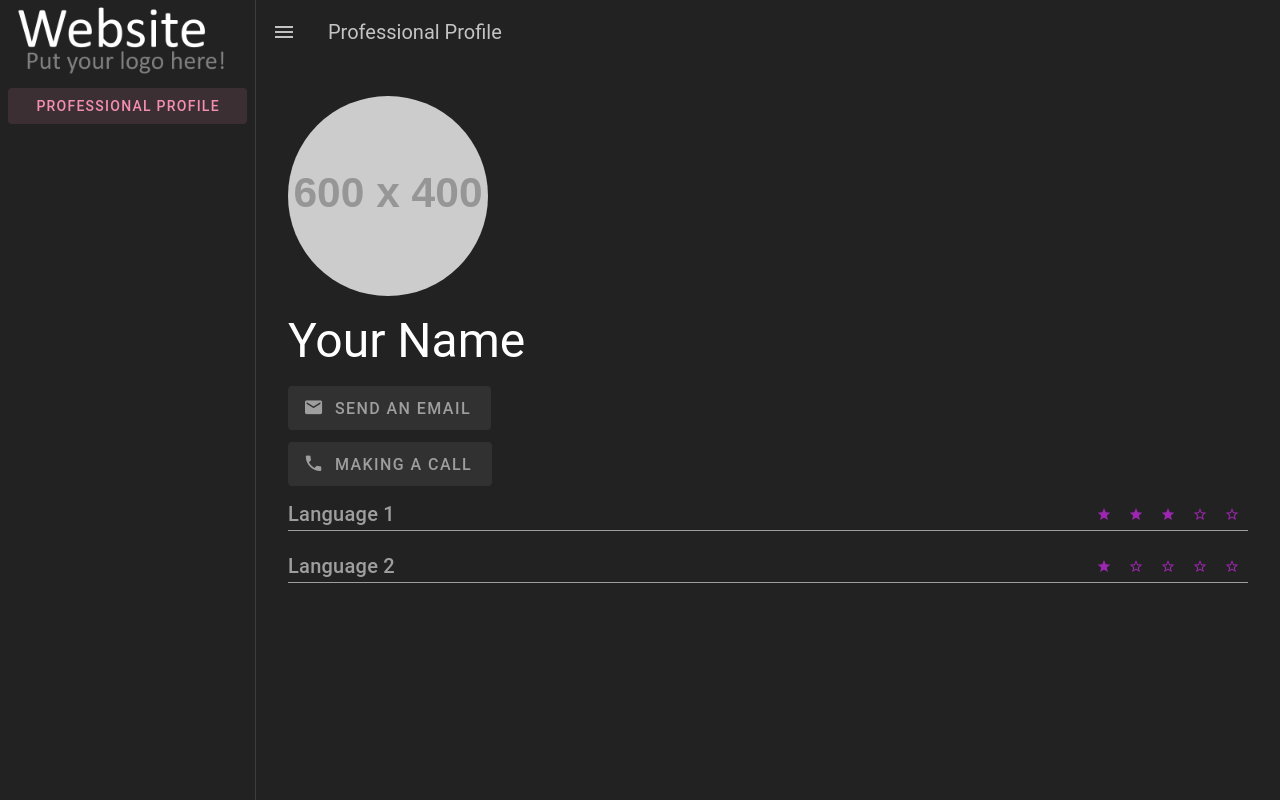
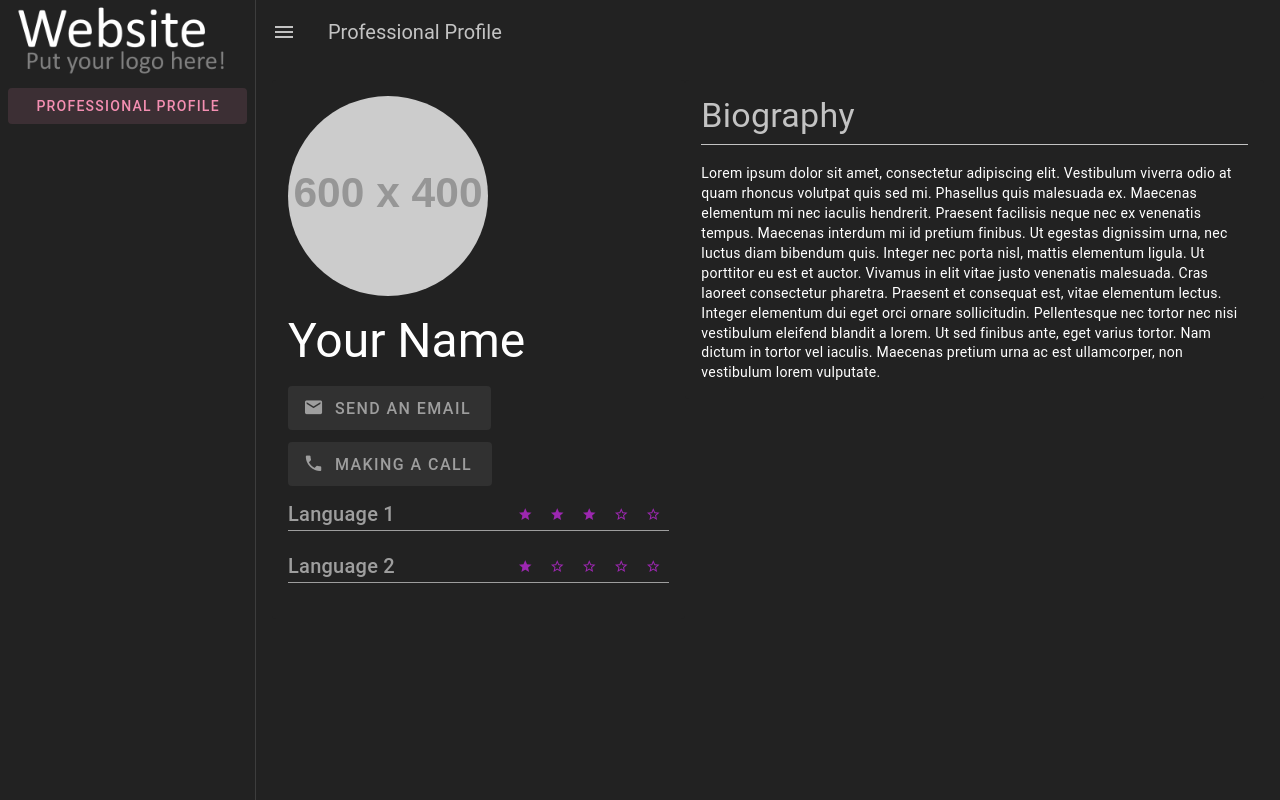
Before and after one commit to mineot/website, a Vue app: page / in a window 1280 px wide. Built offline with nearby package versions, Linux system fonts and the light colour scheme.

Commit message:
alpha/remake - recreate bio'

```diff
--- /dev/null
+++ b/src/components/ProfilePersonBio.vue
@@ -0,0 +1,17 @@
+<template>
+  <v-card elevation="0" v-if="docStore.loaded">
+    <v-card-text>
+      <TitleWidget title="bio"></TitleWidget>
+      {{ docStore.document?.person?.bio }}
+    </v-card-text>
+  </v-card>
+</template>
+
+<script setup lang="ts">
+import TitleWidget from "@/widgets/TitleWidget.vue";
+import { useDocStore } from "@/stores/doc";
+
+const docStore = useDocStore();
+docStore.loadDocument();
+
+</script>
--- a/src/views/ProfileView.vue
+++ b/src/views/ProfileView.vue
@@ -1,7 +1,15 @@
 <template>
-  <ProfilePerson></ProfilePerson>
+  <v-row no-gutters>
+    <v-col cols="12" md="5">
+      <ProfilePerson></ProfilePerson>
+    </v-col>
+    <v-col>
+      <ProfilePersonBio></ProfilePersonBio>
+    </v-col>
+  </v-row>
 </template>
 
 <script setup lang="ts">
 import ProfilePerson from "@/components/ProfilePerson.vue";
+import ProfilePersonBio from "@/components/ProfilePersonBio.vue";
 </script>
```
